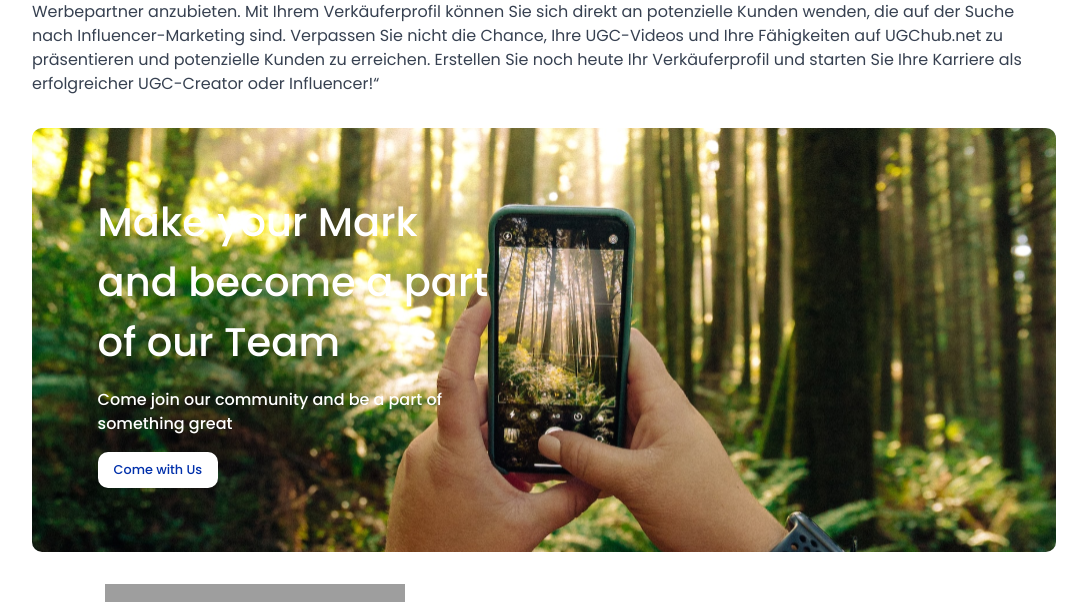
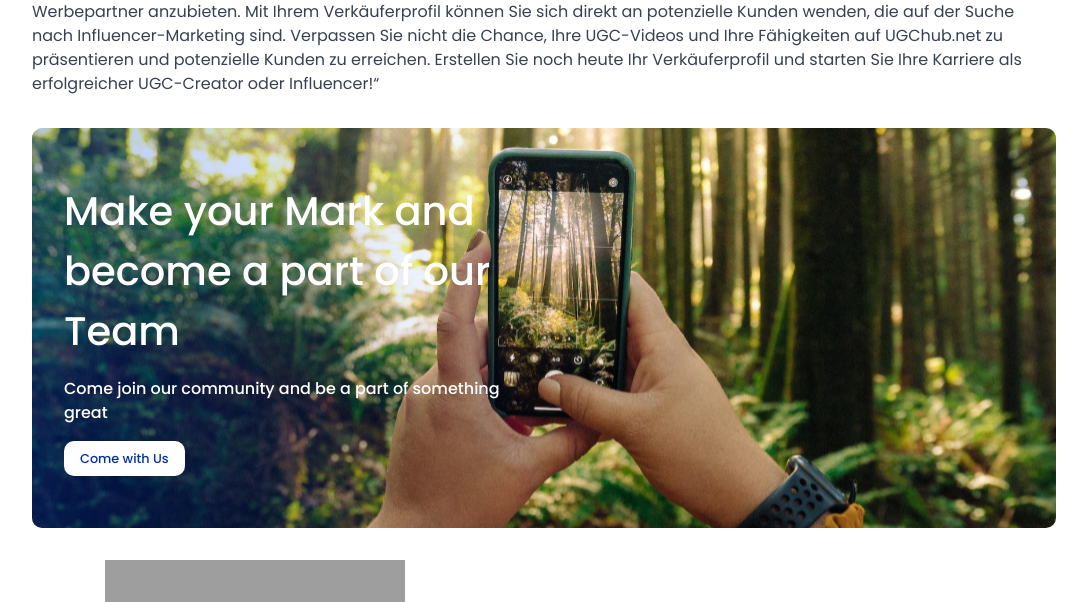
Before and after one commit to maoltech/ugcfrontend2, a React (Create React App) app: page / in a window 1280 px wide. Shown: the part 882-1484 px from the top of the page, without its empty margins (96-1183 px from the left). Built offline with nearby package versions, Linux system fonts and the light colour scheme; grey boxes are pictures that could not be loaded.

Commit message:
fixed layout glitches

```diff
--- a/src/pages/homepage/components/Section2.jsx
+++ b/src/pages/homepage/components/Section2.jsx
@@ -7,10 +7,11 @@ const Section2 = () => {
           style={{
             backgroundImage: `url(${sectionImg})`,
             backgroundSize: "cover",
+            backgroundPosition: "bottom",
           }}
-          className="font-[500] text-white text[40px] grid grid-cols-2 md:py-[4rem] py-[2rem] px-[1rem] my-auto rounded-[10px]"
+          className="font-[500] text-white text[40px] grid grid-cols-2 items-center my-auto overflow-hidden rounded-[10px]"
         >
-          <div className="flex flex-col items-start justify-start gap-[1rem] w-[80%] mx-auto">
+          <div className="bg-gradient-to-r from-[#0041EA]/[30%] to-[#FFFF]/[0%] md:py[4rem] py-[2rem] px-[2rem] flex flex-col items-start justify-center gap-[1rem] mx-auto min-h-[400px]">
             <span className="text-[40px] leading-[60px]">
               Make your Mark and become a part of our Team
             </span>
@@ -21,7 +22,7 @@ const Section2 = () => {
               Come with Us
             </button>
           </div>
-          <div></div>
+          <div className="px-[1rem]"></div>
         </div>
       </div>
     </div>
```
